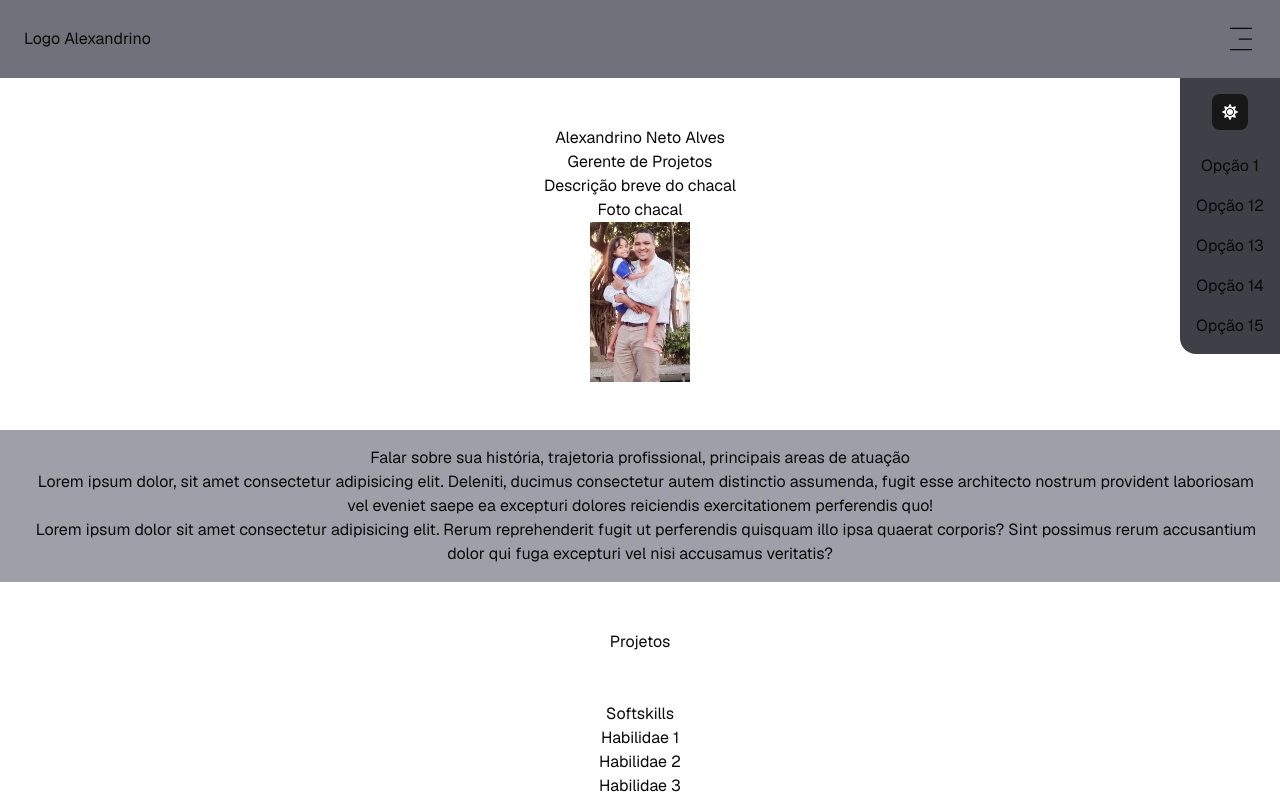
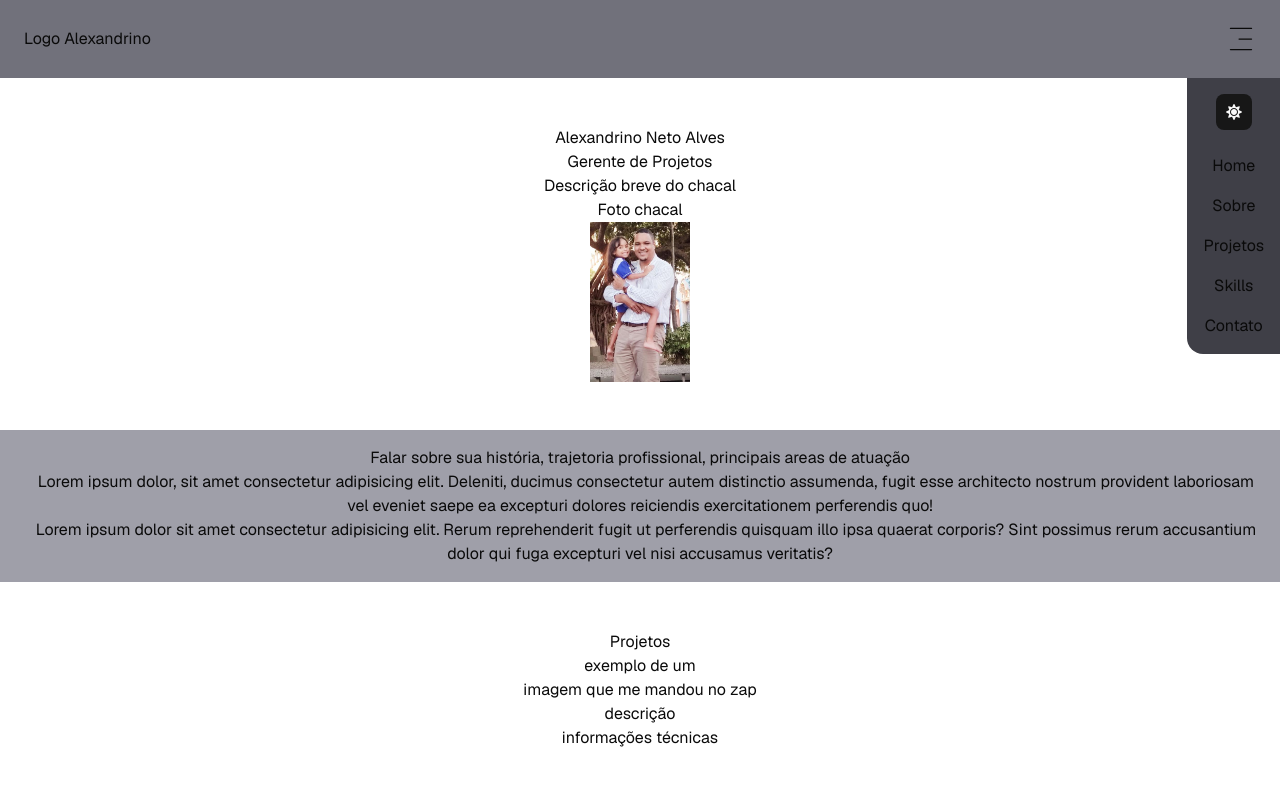
Before and after one commit to luscabap/portfolio-alexandrino, a Next.js app: page / in a window 1280 px wide. Both pictures are taken after a click on the icon 1241 px from the left and 39 px from the top of the page. Shown: the top 800 px of the page. Built offline with nearby package versions, Linux system fonts and the light colour scheme.

Commit message:
feat: adding infos

```diff
--- a/src/app/components/aside-menu/index.tsx
+++ b/src/app/components/aside-menu/index.tsx
@@ -7,11 +7,11 @@ export default function AsideMenu() {
       <ThemeToggle />
       <nav>
       <ul className="flex flex-col gap-4">
-        <li><Link href="">Opção 1</Link></li>
-        <li><Link href="">Opção 12</Link></li>
-        <li><Link href="">Opção 13</Link></li>
-        <li><Link href="">Opção 14</Link></li>
-        <li><Link href="">Opção 15</Link></li>
+        <li><Link href="">Home</Link></li>
+        <li><Link href="">Sobre</Link></li>
+        <li><Link href="">Projetos</Link></li>
+        <li><Link href="">Skills</Link></li>
+        <li><Link href="">Contato</Link></li>
       </ul>
       </nav>
     </aside>
--- a/src/app/components/contact/index.tsx
+++ b/src/app/components/contact/index.tsx
@@ -2,6 +2,7 @@ export default function Contact(){
   return (
     <form>
       <span>Formulário de contato</span>
+      <span>Quais redes sociais colocar? Whatsapp, instagram, email?</span>
     </form>
   )
 }
--- a/src/app/components/projects/index.tsx
+++ b/src/app/components/projects/index.tsx
@@ -1,7 +1,11 @@
 export default function Projects(){
   return (
-    <div>
+    <div className="flex flex-col">
       <span>Projetos</span>
+      <span>exemplo de um</span>
+      <span>imagem que me mandou no zap</span>
+      <span>descrição</span>
+      <span>informações técnicas</span>
     </div>
   )
 }
```
